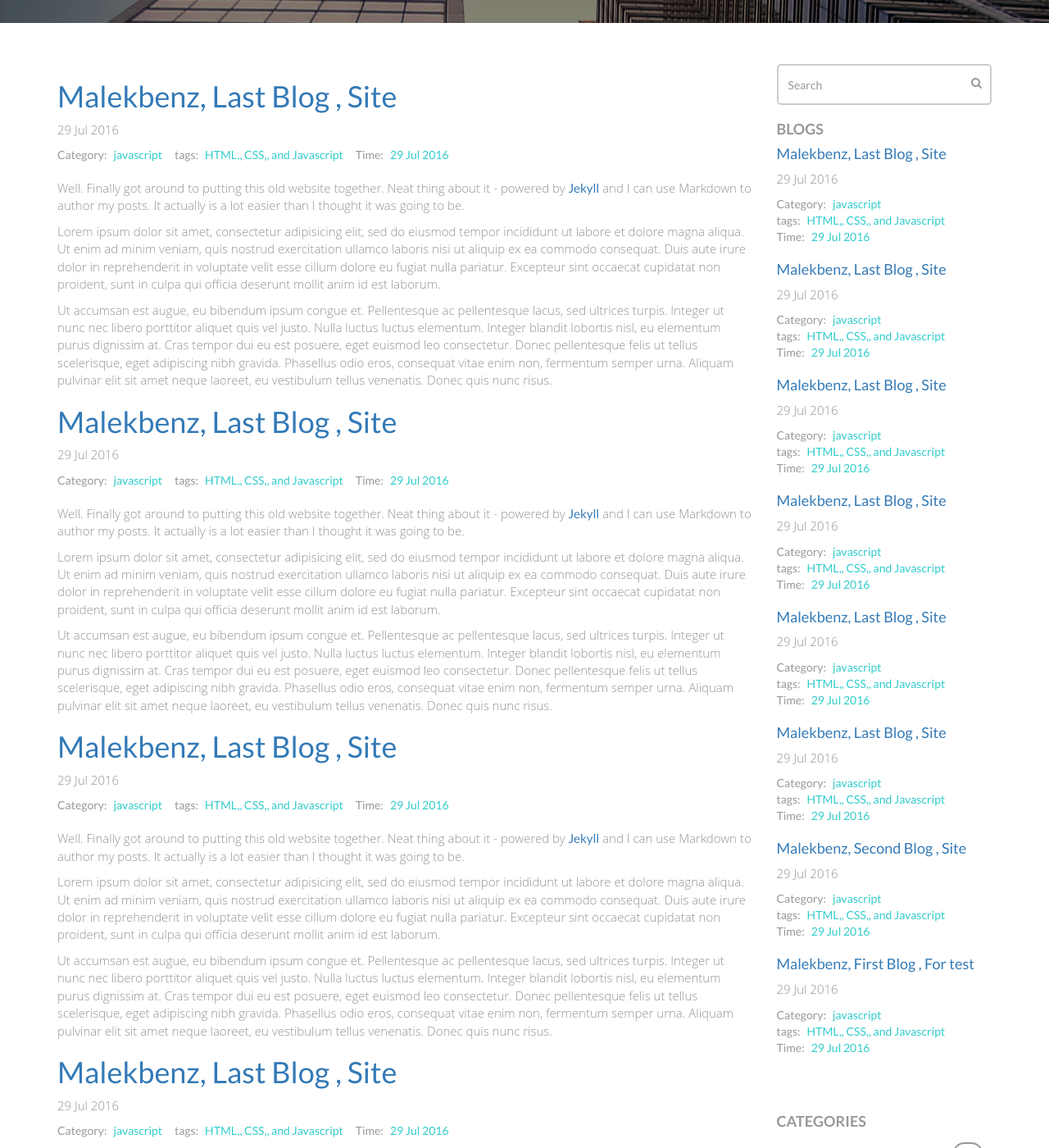
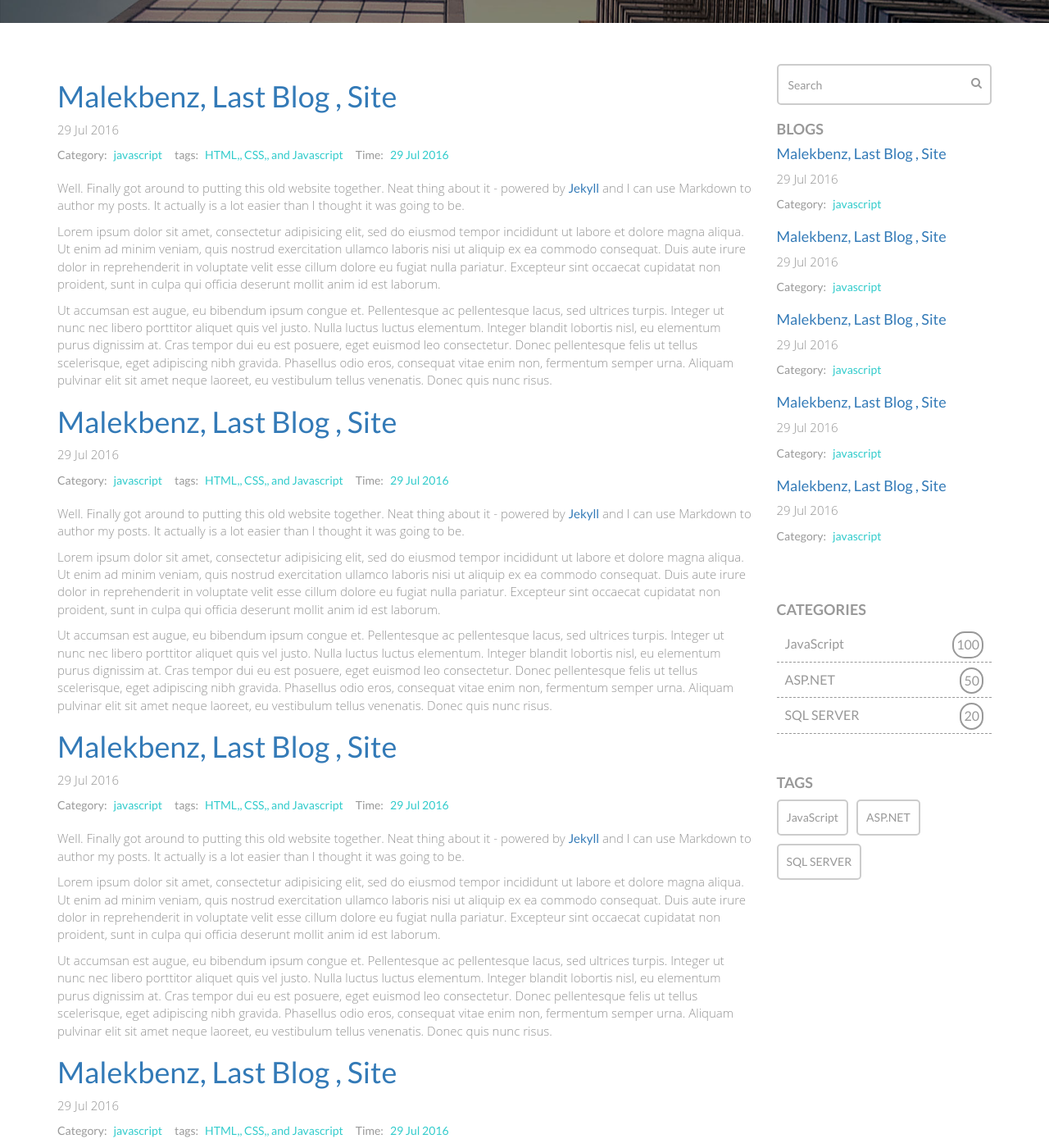
Before and after one commit to malekbenz/malekbenz, a Jekyll site: the page built from index.html, in a window 1280 px wide and 1400 px high, scrolled down 332 px. Shown: the whole window at 82% size. Built offline with Jekyll 4.4.1, drawn with Linux system fonts in a browser that asks for light colours; nearby versions of some CDN libraries; library files that are not in the unit come from our copies; the list of posts is cut into pages by our own code.

Commit message:
side bar

```diff
--- a/index.html
+++ b/index.html
@@ -73,14 +73,12 @@ title: Malekbenz, Weblog
 				<!--{% for post in site.posts %}
 				<li><span>{{ post.date | date_to_string }}</span> » <a href="{{ post.url }}" title="{{ post.title }}">{{ post.title }}</a></li>
 				{% endfor %}-->
-				{% for post in site.posts %}
+				{% for post in paginator.posts %}
 				<h4><a href="{{ post.url }}">{{ post.title }}</a></h4>
 				<p class="author">
 					<span class="date">{{ post.date | date_to_string }}</span>
 					<ul class="post-by">
 						<li>Category:<span>{{post.category}}</span></li>
-						<li>tags:<span>{{ post.tags | array_to_sentence_string }}</span></li>
-						<li>Time:<span>{{ post.date | date_to_string }}</span></li>
 					</ul>
 				</p>
 				{% endfor %}
```
